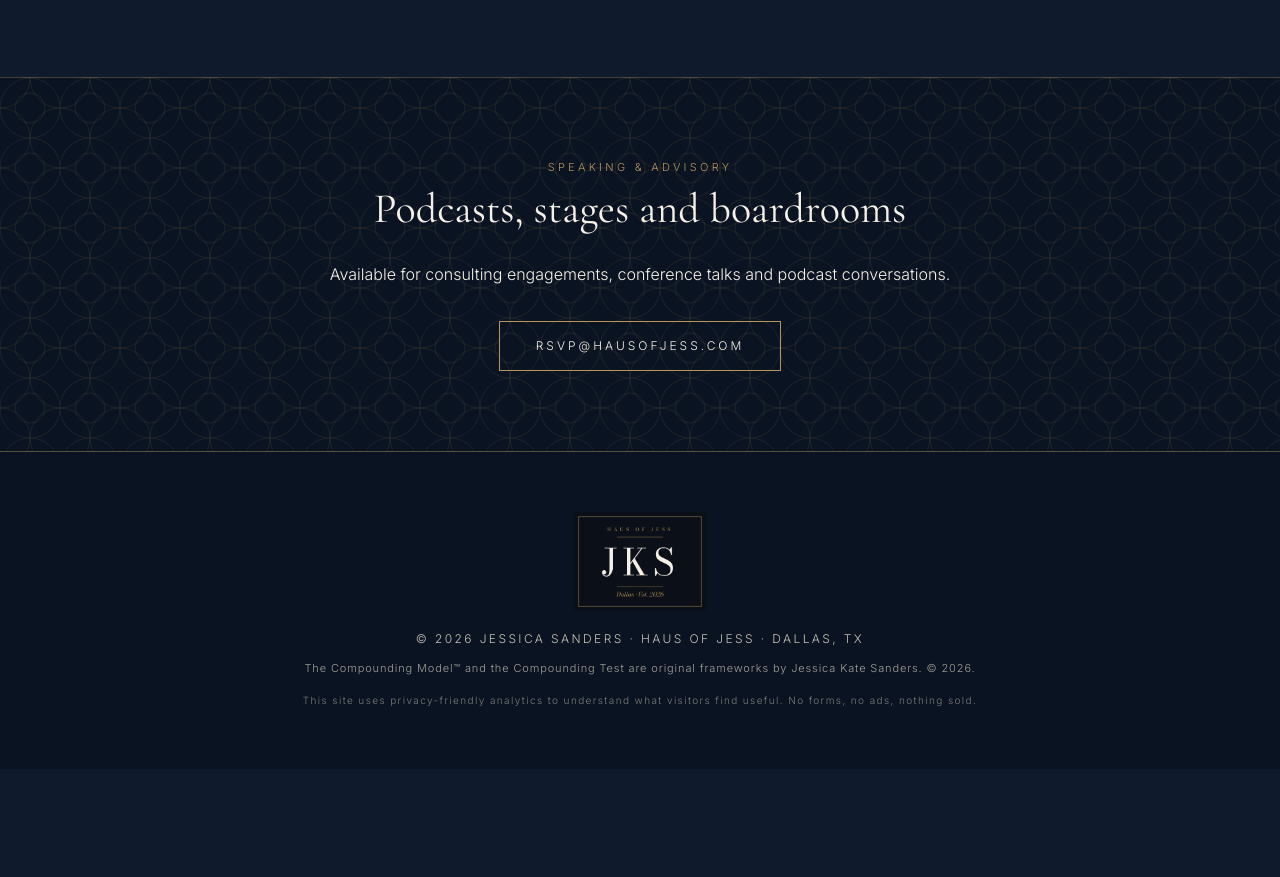
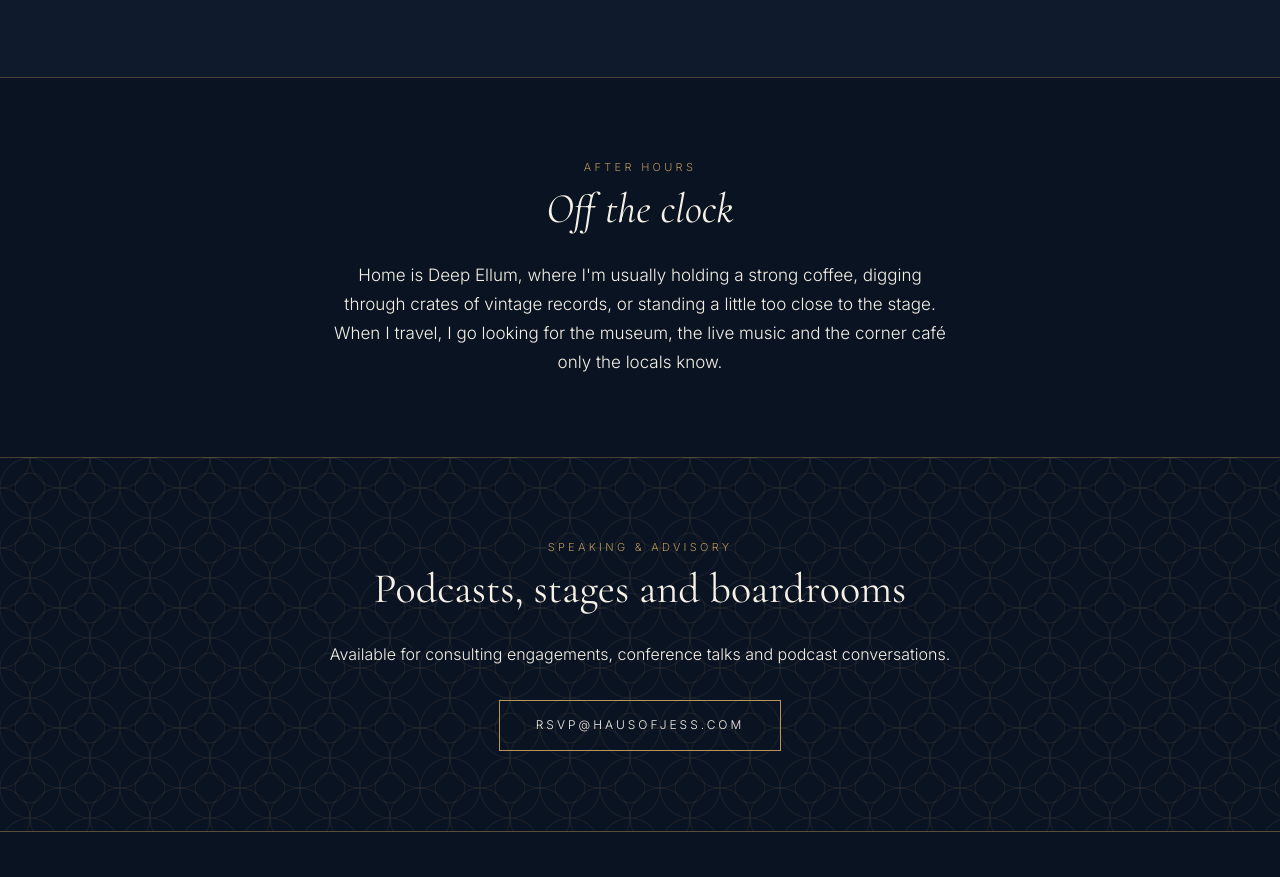
Before and after one commit to jessicakate84/hausofjess-site, a plain HTML site: page index.html in a window 1280 px wide. Shown: the part 6659-7536 px from the top of the page. Before the commit the page ends 7428 px from the top, so only its background shows below. Drawn offline with nearby package versions, Linux system fonts and the light colour scheme.

Commit message:
Homepage: short Off the clock section
Co-Authored-By: Claude Opus 5.5 <noreply@anthropic.com>
Claude-Session: https://claude.ai/code/session_012wca7ehRhH8Zx4U15bKrfL

```diff
--- a/index.html
+++ b/index.html
@@ -159,7 +159,7 @@ footer{background:var(--deep);color:var(--mist);border-top:1px solid rgba(184,14
 </div><div class="deck-nav"></div><a class="btn" style="color:var(--cream);margin-top:44px" href="open-haus.html">Read more in Open Haus</a></section>
 <section><div class="stats"><div><b>Proven</b>In the field</div><div><b>Every</b>Side of the table</div><div><b>Global</b>Market reach</div></div></section>
 
-<section class="navy" id="contact" style="text-align:center"><div class="label">Speaking & Advisory</div><h3 class="serif">Podcasts, stages and boardrooms</h3>
+<section class="navy" id="off-the-clock" style="text-align:center"><div class="label">After Hours</div><h3 class="serif"><em>Off the clock</em></h3><p style="max-width:620px;margin:0 auto;font-size:17px">Home is Deep Ellum, where I&#x27;m usually holding a strong coffee, digging through crates of vintage records, or standing a little too close to the stage. When I travel, I go looking for the museum, the live music and the corner caf&eacute; only the locals know.</p></section><section class="navy" id="contact" style="text-align:center"><div class="label">Speaking & Advisory</div><h3 class="serif">Podcasts, stages and boardrooms</h3>
 <p>Available for consulting engagements, conference talks and podcast conversations.</p>
 <a class="btn" style="color:var(--cream)" href="mailto:rsvp@hausofjess.com">rsvp@hausofjess.com</a></section>
 <footer><a class="jks-mark" href="index.html" aria-label="Haus of Jess home"><img src="jks-savile-row.png" alt="JKS · Haus of Jess" width="132" height="99"></a>© 2026 Jessica Sanders · Haus of Jess · Dallas, TX<p class="ip-note" style="margin-top:10px;font-size:11px;letter-spacing:.08em;text-transform:none;opacity:.8">The Compounding Model™ and the Compounding Test are original frameworks by Jessica Kate Sanders. © 2026.</p><p class="privacy-note" style="margin-top:14px;font-size:10px;letter-spacing:.14em;opacity:.6;text-transform:none">This site uses privacy-friendly analytics to understand what visitors find useful. No forms, no ads, nothing sold.</p></footer><script>{const h=decodeURIComponent(location.hash.slice(1));if(h&&!document.getElementById(h))location.replace("open-haus.html#"+encodeURIComponent(h));}</script><script>
```
